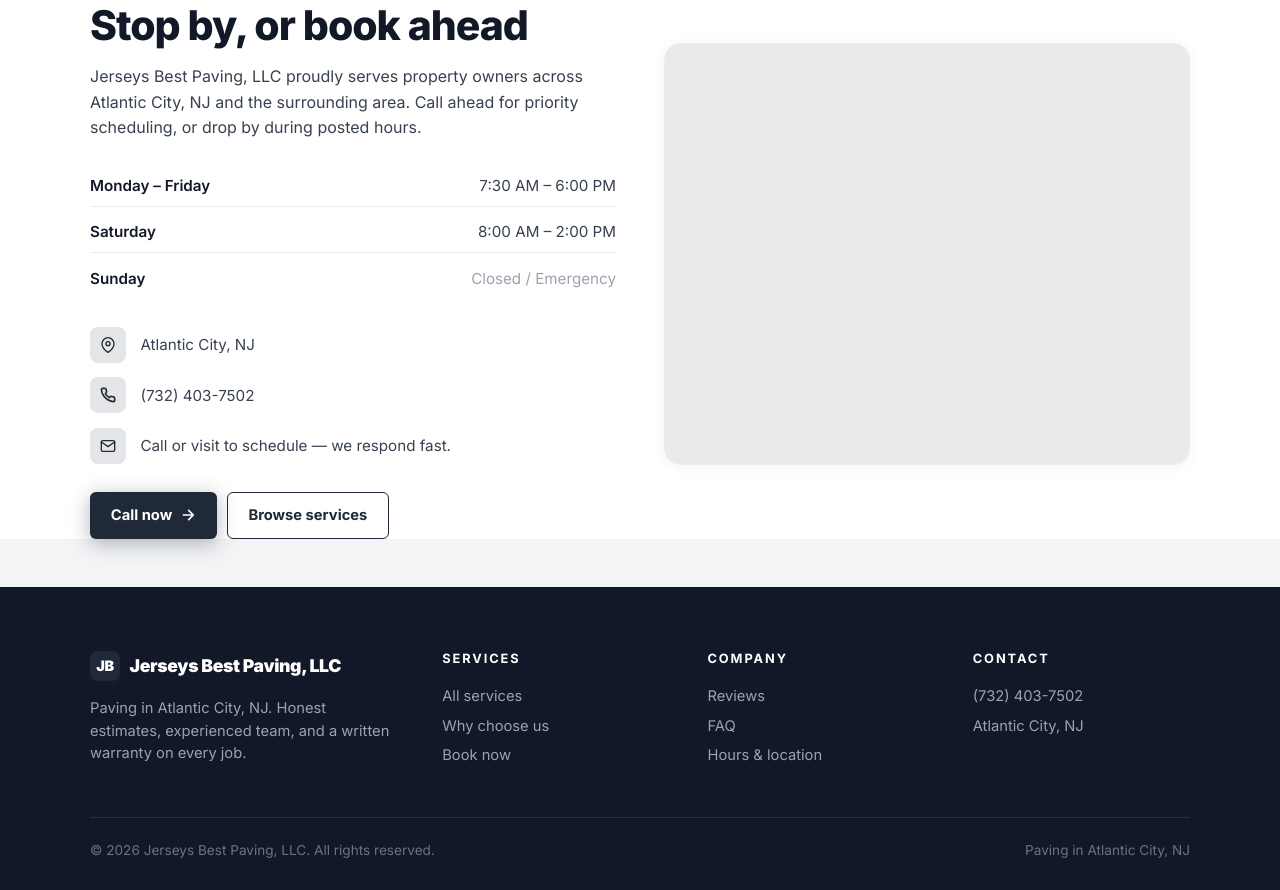
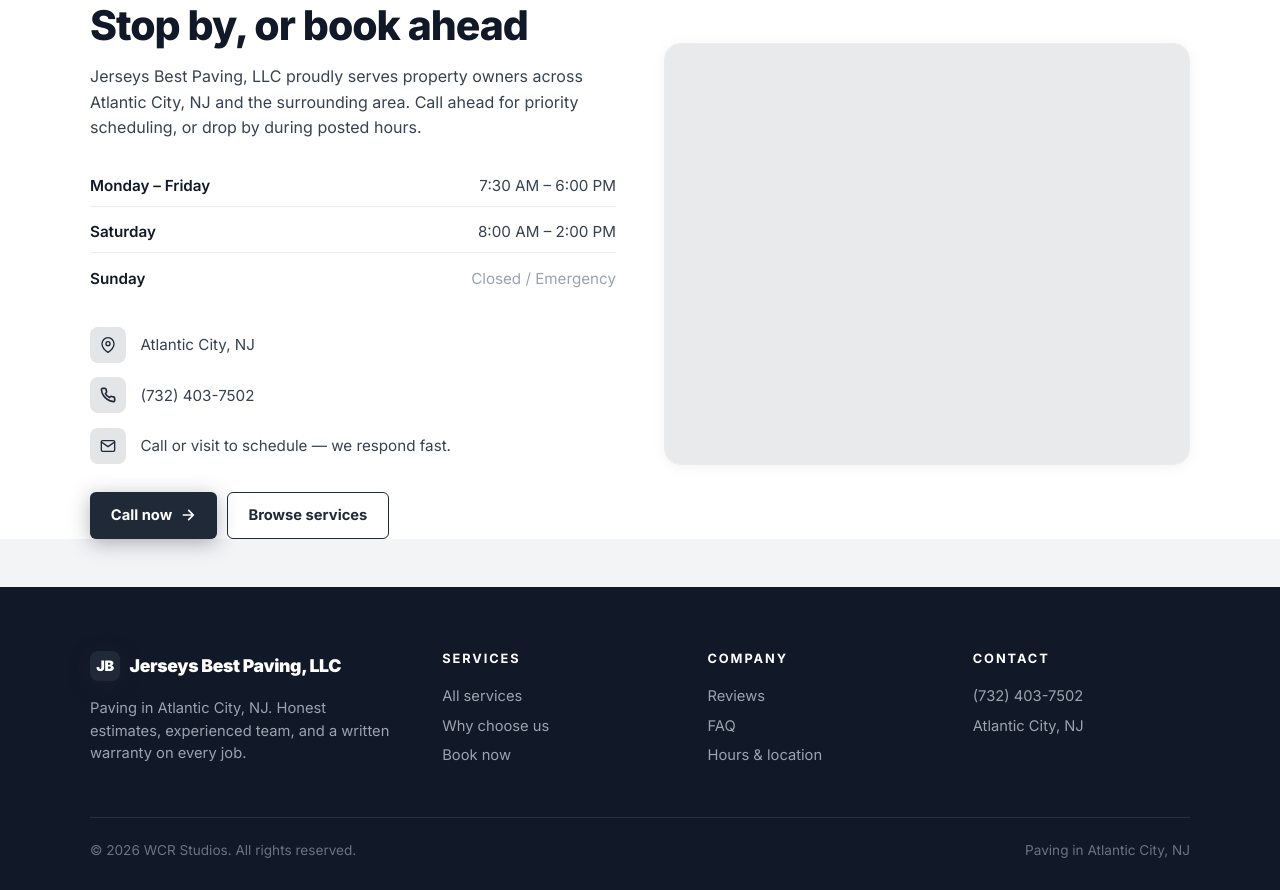
Before and after one commit to Wrenbjor/trades--jerseys-best-paving-llc, a plain HTML site: page index.html in a window 1280 px wide. Shown: the part 4331-5221 px from the top of the page. Drawn offline with nearby package versions, Linux system fonts and the light colour scheme; no server answers.

Commit message:
Update site

```diff
--- a/index.html
+++ b/index.html
@@ -565,7 +565,7 @@
     </div>
   </div>
   <div class="foot-bottom">
-    <div>&copy; 2026 Jerseys Best Paving, LLC. All rights reserved.</div>
+    <div>&copy; 2026 WCR Studios. All rights reserved.</div>
     <div>Paving in Atlantic City, NJ</div>
   </div>
 </footer>
```
